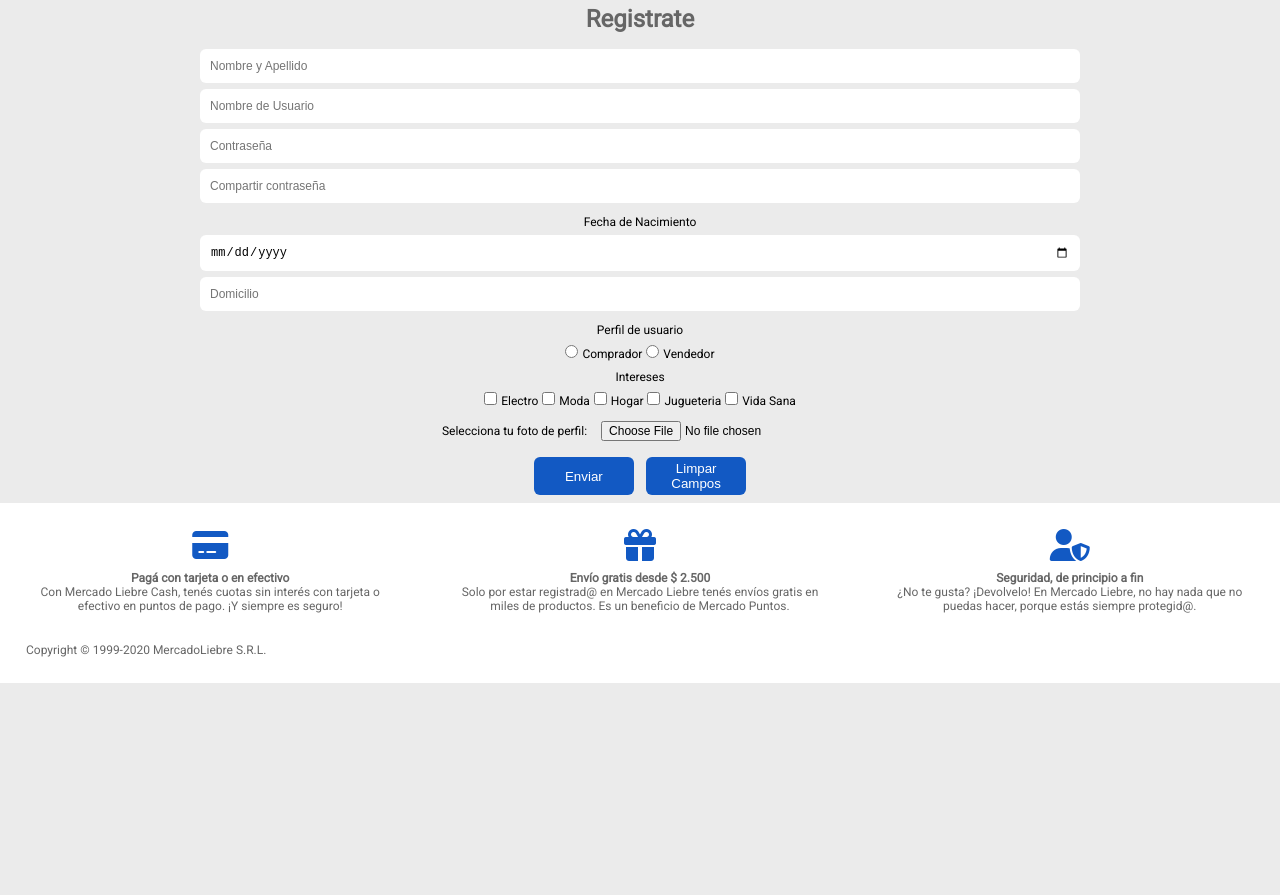
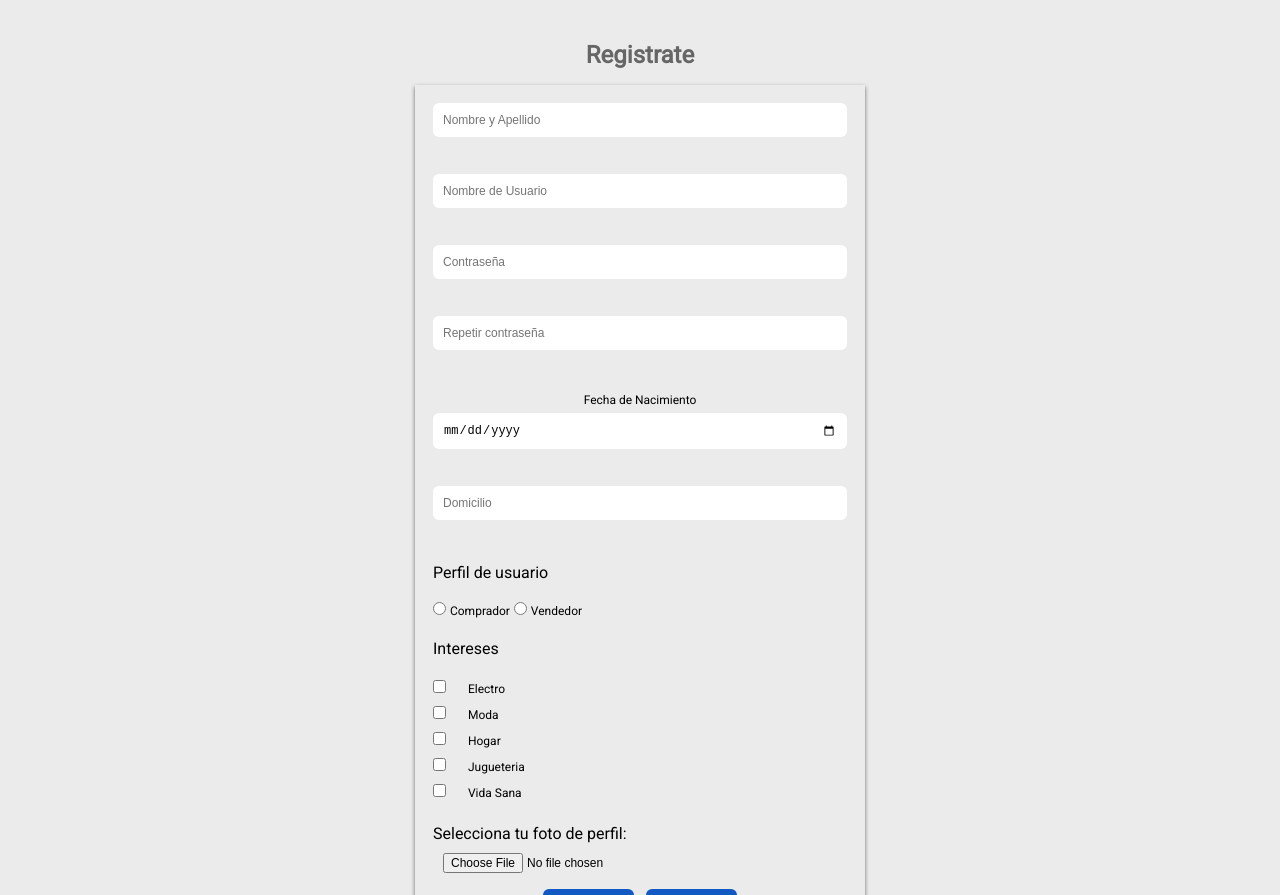
Before and after one commit to atarico/mercado_liebre_DH, a website: page views/register.html in a window 1280 px wide. Shown: the part 154-1049 px from the top of the page. Before the commit the page ends 837 px from the top, so only its background shows below. Drawn offline with Linux system fonts and the light colour scheme; a web font is replaced by a local one.

Commit message:
finaliza estilos generales (resta optimizar código)

```diff
--- a/app.js
+++ b/app.js
@@ -2,7 +2,7 @@ const express = require("express");
 const app = express();
 const path = require("path");
 
-const Port = process.env.PORT || 3001;
+const Port = process.env.PORT || 3000;
 
 app.listen(Port, () => {
   console.log("Se prendio");
--- a/public/css/styles.css
+++ b/public/css/styles.css
@@ -55,13 +55,39 @@ body {
 .vw-70 {
   width: 70vw;
 }
+.vw-80 {
+  width: 80vw;
+}
 
 .txt-center {
   text-align: center;
 }
 
+.block {
+  display: block;
+}
+.inline-block {
+  display: inline-block;
+}
+
 .flex {
   display: flex;
+}
+
+.flex-column {
+  flex-direction: column;
+}
+
+.justify-content-center {
+  justify-content: center;
+}
+
+.align-center {
+  align-items: center;
+}
+
+.p-1 {
+  padding: 8px;
 }
 
 .radius-1 {
@@ -74,6 +100,24 @@ body {
 
 .textHeader {
   margin-bottom: 10px;
+}
+
+.hidden {
+  visibility: hidden;
+}
+
+.mb-1 {
+  margin-bottom: 18px;
+}
+.mt-1 {
+  margin-top: 18px;
+}
+.mr-1 {
+  margin-right: 18px;
+}
+
+.mt-auto {
+  margin-top: auto;
 }
 
 .nav {
@@ -111,14 +155,6 @@ body {
   flex-direction: column;
 }
 
-.align-center {
-  align-items: center;
-}
-
-.p-1 {
-  padding: 8px;
-}
-
 .busqueda {
   min-width: 0;
   margin-right: 2px;
@@ -140,7 +176,6 @@ body {
 }
 
 .centrado1200 {
-  border: 2px solid red;
   width: 100%;
   max-width: 1200px;
   margin: 0 auto;
@@ -169,11 +204,13 @@ body {
 .w-45 {
   width: 45%;
 }
+.w-25 {
+  width: 25%;
+}
 
 .title {
   margin-bottom: 16px;
   font-size: 24px;
-  text-align: center;
 }
 
 .articulos img {
@@ -250,6 +287,9 @@ form {
   justify-content: space-between;
   display: flex;
   flex-wrap: wrap;
+  max-width: 450px;
+  box-shadow: 0 2px 4px rgb(100, 100, 100);
+  padding: 18px;
 }
 
 form input {
@@ -271,8 +311,8 @@ form button {
   padding: 10px 0px;
 }
 
-.loginButton:hover {
-  background-color: #76a0d6;
+.formButton:hover {
+  background-color: #013373;
   transition: background-color, 0.5s;
 }
 
@@ -288,6 +328,7 @@ form button {
 }
 
 .footer {
+  margin-top: auto;
   display: flex;
   flex-direction: column;
   padding: 26px;
@@ -382,8 +423,8 @@ form button {
     flex-wrap: wrap;
     justify-content: space-between;
   }
-  .footerIcon:hover {
-    color: #76a0d6;
+  .footerInfo:hover .footerIcon {
+    color: #013373;
     transition: color, 0.5s;
   }
 }
--- a/views/register.html
+++ b/views/register.html
@@ -24,7 +24,8 @@
   </head>
 
   <body class="bg-light-grey">
-    <header class="header align-center">
+    <header class="bg-yellow">
+      <div class="header align-center centrado1200">
         <h1 class="w-45 logo">
           <a href="/"
             ><img src="/images/logo-mercado-liebre.svg" alt="Mercado Liebre"
@@ -79,66 +80,118 @@
             </ul>
           </section>
         </nav>
+      </div>
     </header>
-    <main class="p-1 vw-70 mx-auto">
-      <h2 class="title color-dark-grey">Registrate</h2>
-      <form action="">
+    <main class="p-1 vw-80 mx-auto mt-1">
+      <h2 class="title color-dark-grey txt-center mt-1">Registrate</h2>
+      <form action="" class="mx-auto mb-1">
         <input
           class="w-100 font-m"
           type="text"
           placeholder="Nombre y Apellido"
           id="nombreApellido"
         />
+
+        <label class="hidden" for="nombreApellido">Nombre y Apellido</label>
+
         <input
           class="w-100 font-m"
           type="text"
           placeholder="Nombre de Usuario"
+          id="newUser"
         />
+
+        <label class="hidden" for="newUser">Nombre de Usuario</label>
+
         <input
           class="w-100 font-m"
           type="password"
-          name=""
-          id=""
+          id="newPassword"
           placeholder="Contraseña"
         />
+
+        <label class="hidden" for="newPassword">Password</label>
+
         <input
           class="w-100 font-m"
           type="password"
-          name=""
-          id=""
-          placeholder="Compartir contraseña"
+          id="repeatPassword"
+          placeholder="Repetir contraseña"
         />
+
+        <label class="hidden" for="repeatPassword">Repetir contraseña</label>
+
         <p class="w-100 font-m txt-center">Fecha de Nacimiento</p>
         <input
           class="w-100 font-m"
           type="date"
           placeholder="Fecha de Nacimiento"
+          id="birthday"
         />
+
+        <label class="hidden" for="birthday">Fecha de Nacimiento</label>
+
         <input class="w-100 font-m" type="text" placeholder="Domicilio" />
-        <div class="txt-center">
-          <p class="w-100 font-m">Perfil de usuario</p>
+
+        <label class="hidden" for="adress">Domicilio</label>
+
+        <div class="" id="perfilUser">
+          <label for="perfilUser" class="w-100 font-lg block mb-1">
+            Perfil de usuario
+          </label>
+
           <input type="radio" name="perfildeUsuario" id="comprador" />
           <label class="font-m" for="comprador">Comprador</label>
           <input type="radio" name="perfildeUsuario" id="vendedor" />
           <label class="font-m" for="vendedor">Vendedor</label>
         </div>
-        <div class="txt-center">
-          <p class="w-100 font-m">Intereses</p>
-          <input class="font-m" type="checkbox" name="" id="" />
-          <label class="font-m" for="">Electro</label>
-          <input class="font-m" type="checkbox" name="" id="" />
-          <label class="font-m" for="">Moda</label>
-          <input class="font-m" type="checkbox" name="" id="" />
-          <label class="font-m" for="">Hogar</label>
-          <input class="font-m" type="checkbox" name="" id="" />
-          <label class="font-m" for="">Jugueteria</label>
-          <input class="font-m" type="checkbox" name="" id="" />
-          <label class="font-m" for="">Vida Sana</label>
+
+        <div class="" id="intereses">
+          <label for="intereses" class="w-100 font-lg block mb-1 mt-1">
+            Intereses
+          </label>
+
+          <input
+            class="font-m inline-block mr-1"
+            type="checkbox"
+            name=""
+            id=""
+          />
+          <label class="font-m inline-block" for="">Electro</label><br />
+          <input
+            class="font-m inline-block mr-1"
+            type="checkbox"
+            name=""
+            id=""
+          />
+          <label class="font-m inline-block" for="">Moda</label><br />
+          <input
+            class="font-m inline-block mr-1"
+            type="checkbox"
+            name=""
+            id=""
+          />
+          <label class="font-m inline-block" for="">Hogar</label><br />
+          <input
+            class="font-m inline-block mr-1"
+            type="checkbox"
+            name=""
+            id=""
+          />
+          <label class="font-m inline-block" for="">Jugueteria</label><br />
+          <input
+            class="font-m inline-block mr-1"
+            type="checkbox"
+            name=""
+            id=""
+          />
+          <label class="font-m inline-block" for="">Vida Sana</label><br />
         </div>
-        <div class="txt-center">
-          <label class="font-m" for="avatar"
-            >Selecciona tu foto de perfil:</label
-          >
+
+        <div class="mt-1">
+          <label class="font-lg" for="fotoPerfil"
+            >Selecciona tu foto de perfil:
+          </label>
           <input
             class="font-m"
             type="file"
@@ -148,17 +201,24 @@
           />
         </div>
         <div class="buttons">
-          <button class="bg-blue color-white b-none radius-1" type="submit">
+          <button
+            class="bg-blue color-white b-none radius-1 formButton"
+            type="submit"
+          >
             Enviar
           </button>
-          <button class="bg-blue color-white b-none radius-1" type="reset">
-            Limpar Campos
+          <button
+            class="bg-blue color-white b-none radius-1 formButton"
+            type="reset"
+          >
+            Borrar Datos
           </button>
         </div>
       </form>
     </main>
 
-    <footer class="footer bg-white">
+    <footer class="bg-white mt-auto">
+      <div class="footer bg-white centrado1200">
         <div class="footerInfo">
           <i class="fa-solid fa-credit-card footerIcon"></i>
           <h4 class="color-dark-grey font-m">Pagá con tarjeta o en efectivo</h4>
@@ -179,13 +239,14 @@
           <i class="fa-solid fa-user-shield footerIcon"></i>
           <h4 class="color-dark-grey font-m">Seguridad, de principio a fin</h4>
           <p class="color-dark-grey font-m">
-          ¿No te gusta? ¡Devolvelo! En Mercado Liebre, no hay nada que no puedas
-          hacer, porque estás siempre protegid@.
+            ¿No te gusta? ¡Devolvelo! En Mercado Liebre, no hay nada que no
+            puedas hacer, porque estás siempre protegid@.
           </p>
         </div>
-      <p class="w100 color-dark-grey font-m">
+        <p class="w100 color-dark-grey font-m footerCopyrigths">
           Copyright © 1999-2020 MercadoLiebre S.R.L.
         </p>
+      </div>
     </footer>
   </body>
 </html>
```
Also changed, not shown: views/home.html (+5 -3 lines), views/login.html (+20 -16 lines). Lines whose indentation alone changed are shown as unchanged.
